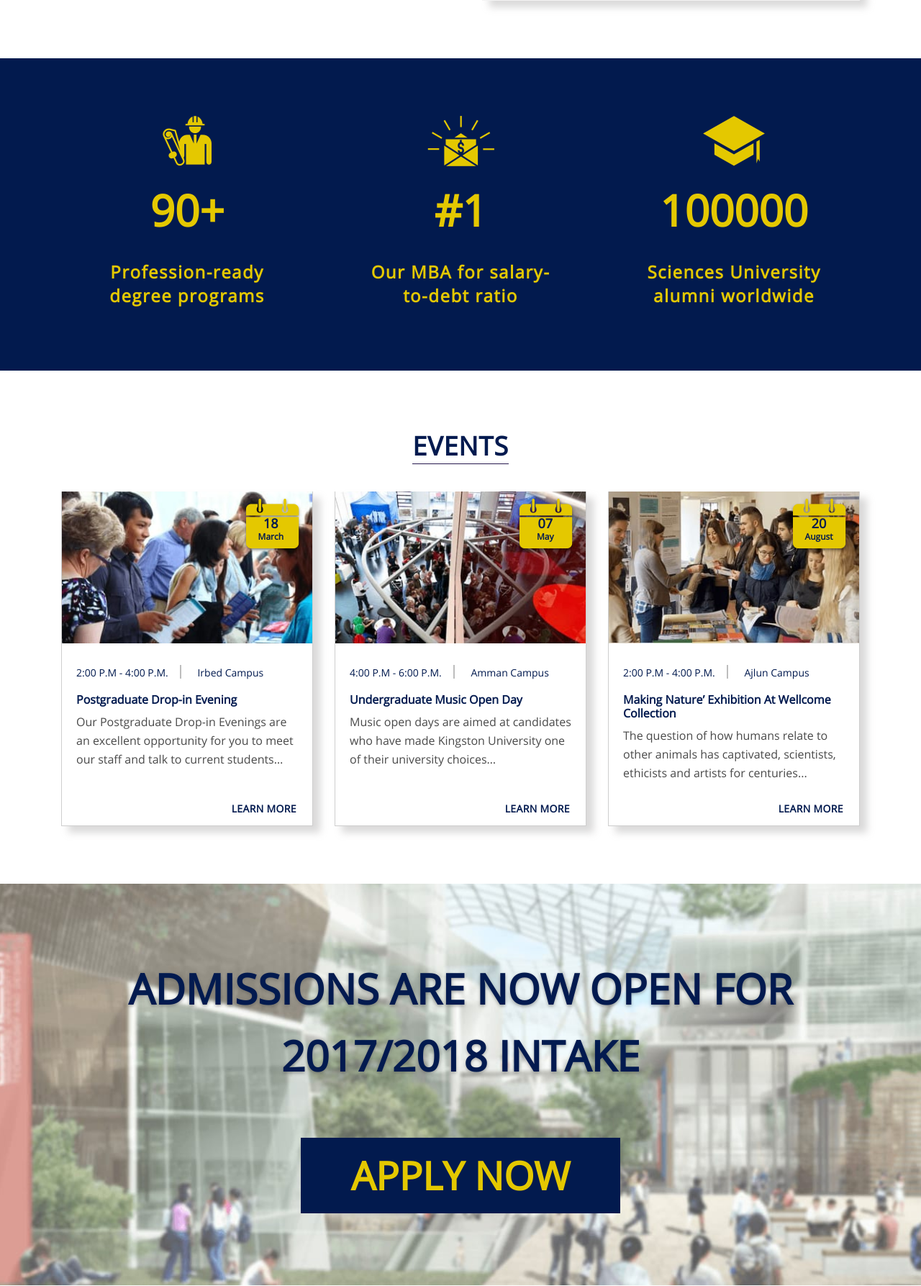
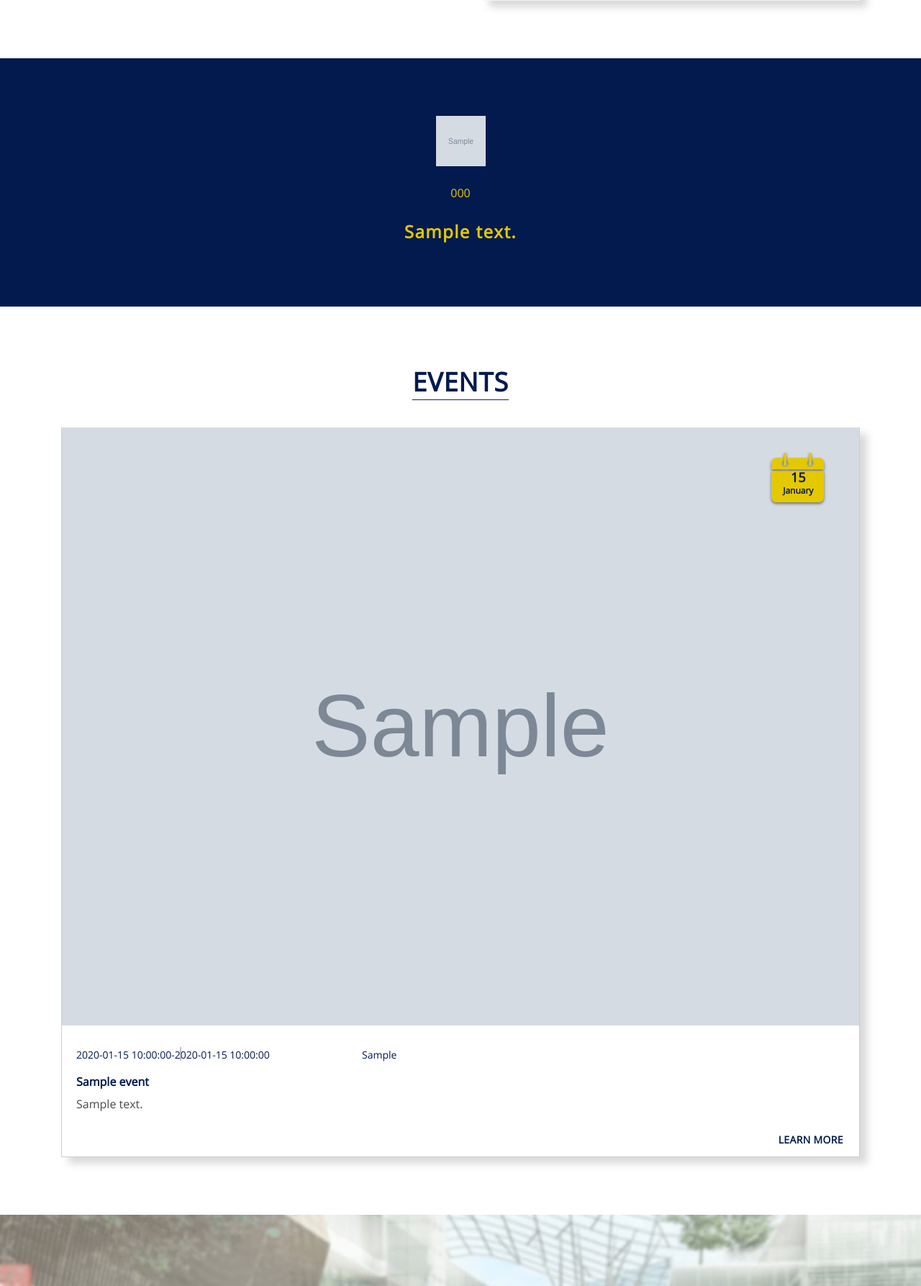
Before and after one commit to leenades/science-university, a PHP site: page / in a window 1280 px wide. Shown: the part 1313-3100 px from the top of the page at 72% size. Run offline with PHP 8.4, Linux system fonts and the light colour scheme; tables that the repository leaves empty or names only in its code hold one stand-in row (values such as "Sample post"); grey boxes marked "Sample" are stand-in pictures.

Commit message:
commit changes

```diff
--- a/Pages/index.php
+++ b/Pages/index.php
@@ -204,40 +204,40 @@ FROM db_science_university_header header";
         <section class="section-ticker">
             <div class="container">
                 <div class="row div-ticker">
-                    <div class="col-sm ticker-col">
-                        <img
-                        src="../Assets/Images/icon-man/icon-man.png"
-                        alt="icon of man"
-                        width="69px"
-                        height="70px">
-                        <div class="ticker-header-title">
-                        <h3 class="counterInc" data-target="90">90</h3><h3>+</h3>
-                        </div>
-                        <h4>Profession-ready degree programs</h4>
-                    </div>
-                    <div class="col-sm ticker-col">
-                        <img
-                        src="../Assets/Images/letter-icon/lettericon.png"
-                        alt="icon of opened letter"
-                        width="93px"
-                        height="70px">
-                        <div class="ticker-header-title">
-                        <h3>#</h3>
-                        <h3 class="counterDecr" data-target="1">1</h3>
-                        </div>
-                        <h4>Our MBA for salary-to-debt ratio</h4>
-                    </div>
-                    <div class="col-sm ticker-col">
-                        <img
-                        src="../Assets/Images/grad-cap/gradcap.png"
-                        alt="icon of a graduation cap"
-                        width="86px"
-                        height="70px">
-                        <div class="ticker-header-title">
-                        <h3 class="counterInc" data-target="100000">100000</h3>
-                        </div>
-                        <h4>Sciences University alumni worldwide</h4>
-                    </div>
+                <?php
+                $SQL = "SELECT icon_image, number_, inc_or_decr, description_, db_science_university_users_id
+                FROM db_science_university_ticker";
+                $resultSQL = $conn->query($SQL);
+                $resultSQL->execute();
+                $result = $resultSQL->fetchAll();
+                $COUNTER = 1;
+                foreach($result as $row){
+                    if($COUNTER <= 3){
+                        echo "<div class='col-sm ticker-col'>";
+                        echo "<img
+                                src='../Assets/Images/icon-man/$row[icon_image]'
+                                alt='icon of man'
+                                width='69px'
+                                height='70px'>";
+                        echo "<div class='ticker-header-title'>";
+                        if($row['inc_or_decr'] == "Increment"){
+                            echo "<h3 class='counterInc' data-target='$row[number_]'>";
+                        }
+                        if($row['inc_or_decr'] == "Decrement"){
+                            echo "<h3 class='counterDecr' data-target='1'>";
+                        }
+                        echo $row['number_'];
+                        echo "</h3>";
+                        // echo "<h3>+</h3>";
+                        echo "</div>";
+                        echo "<h4>";
+                        echo $row['description_'];
+                        echo "</h4>";
+                        echo "</div>";
+                    }
+                    $COUNTER++;
+                }
+                ?>
                 </div>
             </div>
         </section>
@@ -248,85 +248,66 @@ FROM db_science_university_header header";
             <div class="container">
                 <div class="row  blurb-news"><h4 class="title-style">Events</h4></div>
                 <div class="row blogs-styles">
-                    <div class="col-sm blurb-column-events">
-                        <div class="events-container-bg">
-                            <div class="blurb blurb-container">
-                                <div class="img-icon-container">
-                                    <img
-                                    src="../Assets/Images/postgrad-events/postgrad_event.jpg"
-                                    alt="postgraduate drop-in evening">
-                                    <span class="icon-container">
-                                        <span class="icon-text"><h5>18</h5><h6>March</h6></span>
-                                        <img
-                                        src="../Assets/Images/icon-calendar/icon-calendar.png"
-                                        alt="icon calendar">
-                                    </span>
-                                </div>
-                                <div class="events-blurbs-description">
-                                    <h6 class="events-blurb-description-time">2:00 P.M - 4:00 P.M.</h6>
-                                    <div class="v1"></div>
-                                    <h6 class="events-blurb-description-location">Irbed Campus</h6>
-                                    <a href="#" aria-label="Postgraduate Drop-in Evening"><span class="events-description-title "><h5>Postgraduate Drop-in Evening</h5></span></a>
-                                    <span><p class="events-description-paragraph">Our Postgraduate Drop-in Evenings are an excellent opportunity for you to meet our staff and talk to current students…</p></span>
-                                </div>
-                            </div>
-                            <button class="events-blurb-description-btn">Learn More</button>
-                        </div>
-                    </div>
-                    <div class="col-sm blurb-column-events">
-                        <div class="events-container-bg">
-                            <div class="blurb blurb-container">
-                                <div class="img-icon-container">
-                                    <img
-                                    src="../Assets/Images/events-music-open-day/events_music_openday.jpg"
-                                    alt="undergraduate music open day"
-                                    >
-                                    <span class="icon-container">
-                                        <span class="icon-text"><h5>07</h5><h6>May</h6></span>
-                                        <!-- <i class="fa fa-calendar-o fa-4x" aria-hidden="true"></i> -->
-                                        <img
-                                        src="../Assets/Images/icon-calendar/icon-calendar.png"
-                                        alt="icon calendar">
-                                    </span>
-                                </div>
-                                <div class="events-blurbs-description">
-                                    <h6 class="events-blurb-description-time">4:00 P.M - 6:00 P.M.</h6>
-                                    <div class="v1"></div>
-                                    <h6 class="events-blurb-description-location">Amman Campus</h6>
-                                    <a href="#" aria-label="Undergraduate Music Open Day"><span class="events-description-title "><h5>Undergraduate Music Open Day</h5></span></a>
-                                    <span><p class="events-description-paragraph">Music open days are aimed at candidates who have made Kingston University one of their university choices…</p></span>
-                                </div>
-                            </div>
-                            <button class="events-blurb-description-btn">Learn More</button>
-                        </div>
-                    </div>
-                    <div class="col-sm blurb-column-events">
-                        <div class="events-container-bg">
-                            <div class="blurb blurb-container">
-                                <div class="img-icon-container">
-                                    <img
-                                    src="../Assets/Images/making-nature-event/making_nature_event.jpg"
-                                    alt="making nature' exhibition at welcome collection"
-                                    >
-                                    <span class="icon-container">
-                                        <span class="icon-text"><h5>20</h5><h6>August</h6></span>
-                                        <!-- <i class="fa fa-calendar-o fa-4x" aria-hidden="true"></i> -->
-                                        <img
-                                        src="../Assets/Images/icon-calendar/icon-calendar.png"
-                                        alt="icon calendar">
-                                    </span>
-                                </div>
-                                <div class="events-blurbs-description">
-                                    <h6 class="events-blurb-description-time">2:00 P.M - 4:00 P.M.</h6>
-                                    <div class="v1"></div>
-                                    <h6 class="events-blurb-description-location">Ajlun Campus</h6>
-                                    <a href="#" aria-label="Making Nature’ Exhibition At Wellcome Collection"><span class="events-description-title"><h5>Making Nature’ Exhibition At Wellcome Collection</h5></span></a>
-                                    <span><p class="events-description-paragraph">The question of how humans relate to other animals has captivated, scientists, ethicists and artists for centuries...</p></span>
-                                </div>
-                            </div>
-                            <button class="events-blurb-description-btn">Learn More</button>
-                        </div>
-                    </div>
+                <?php
+                $SQL = "SELECT event_title, event_description, event_image, DAY(event_date), MONTHNAME(event_date), event_start_time, event_end_time, event_location, event_category_category_id
+                FROM db_science_university_events";
+                $resultSQL = $conn->query($SQL);
+                $resultSQL->execute();
+                $result = $resultSQL->fetchAll();
+                $COUNTER = 1;
+                foreach($result as $row){
+                    if($COUNTER <= 3){
+                        echo "<div class='col-sm blurb-column-events'>";
+                        echo "<div class='events-container-bg'>";
+                        echo "<div class='blurb blurb-container'>";
+                        echo "<div class='img-icon-container'>";
+                         echo "<img
+                            src='../Assets/Images/postgrad-events/$row[event_image]'
+                            alt=''>";
+                        echo "<span class='icon-container'>";
+                        echo "<span class='icon-text'>";
+                        echo "<h5>";
+                        echo $row['DAY(event_date)'];
+                        echo "</h5>";
+                        echo "<h6>";
+                        echo $row['MONTHNAME(event_date)'];
+                        echo "</h6>";
+                        echo "</span>";
+                        echo "<img
+                                src='../Assets/Images/icon-calendar/icon-calendar.png'
+                                alt='icon calendar'>";
+                        echo "</span>";
+                        echo "</div>";
+                        echo "<div class='events-blurbs-description'>";
+                        echo "<h6 class='events-blurb-description-time'>";
+                        echo $row['event_start_time'];
+                        echo "-";
+                        echo $row['event_end_time'];
+                        echo "</h6>";
+                        echo "<div class='v1'></div>";
+                        echo "<h6 class='events-blurb-description-location'>";
+                        echo $row['event_location'];
+                        echo "</h6>";
+                        echo "<a href='' aria-label='Postgraduate Drop-in Evening'>";
+                        echo "<span class='events-description-title'>";
+                        echo "<h5>";
+                        echo $row['event_title'];
+                        echo "</h5>";
+                        echo "</span>";
+                        echo "</a>";
+                        echo "<span><p class='events-description-paragraph'>";
+                        echo $row['event_description'];
+                        echo "</p></span>";
+                        echo "</div>";
+                        echo "</div>";
+                        echo "<button class='events-blurb-description-btn'>Learn More</button>";
+                        echo "</div>";
+                        echo "</div>";
+                    }
+                    $COUNTER++;
+                }
+                ?>
+
                 </div>
             </div>
         </section>
```
Also changed, not shown: Assets/Images/icon-man/gradcap.png (renamed from Assets/Images/grad-cap/gradcap.png), Assets/Images/icon-man/lettericon.png (renamed from Assets/Images/letter-icon/lettericon.png), Assets/Images/postgrad-events/events_music_openday.jpg (renamed from Assets/Images/events-music-open-day/events_music_openday.jpg), Assets/Images/postgrad-events/making_nature_event.jpg (renamed from Assets/Images/making-nature-event/making_nature_event.jpg).
